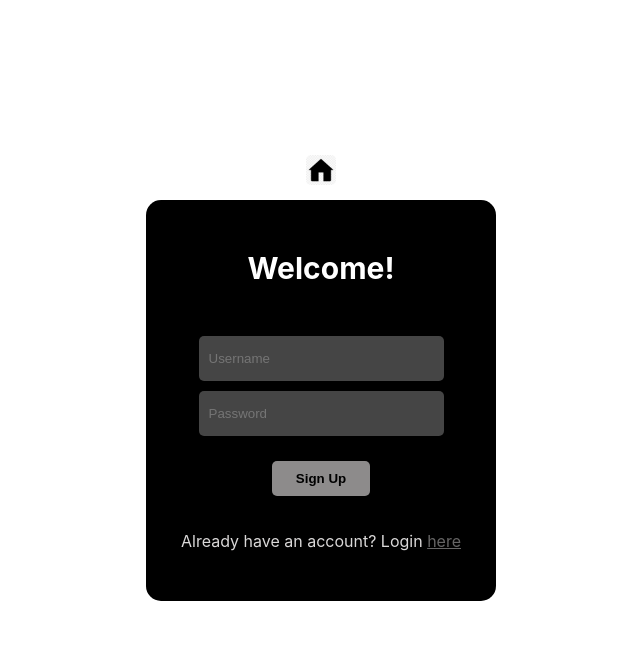
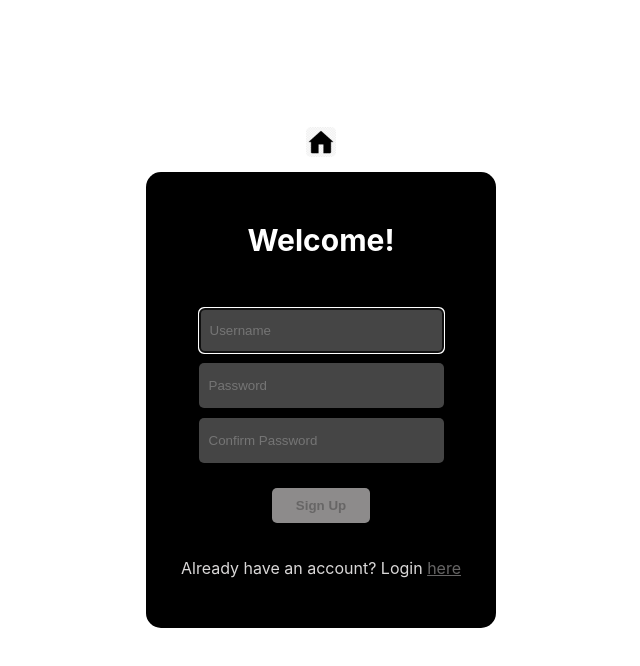
Before and after one commit to MurrK-smb/ultimate-clicker2.0, a React (Create React App) app in the folder client/: page /register in a window 1280 px wide. Shown: the top 666 px of the page, without its empty margins (319-959 px from the left). Built offline with nearby package versions, Linux system fonts and the light colour scheme.

Commit message:
make form validation

```diff
--- a/client/src/components/Popup/Popup.css
+++ b/client/src/components/Popup/Popup.css
@@ -53,6 +53,7 @@
 .popup__form-input {
   height: 45px;
   width: 100%;
+  margin-top: 10px;
   padding-left: 10px;
   color: white;
   background-color: #454545;
@@ -68,8 +69,8 @@
   border: 1px solid rgb(184, 184, 184);
 }
 
-.popup__form-input:last-of-type {
-  margin-top: 10px;
+.popup__form-input:first-of-type {
+  margin-top: 0;
 }
 
 .popup__form-submit {
@@ -91,11 +92,19 @@
   font-weight: 700;
 }
 
-.popup__sign-up {
+.popup__route {
   margin-top: 35px;
   color: #dad8d8;
 }
 
-.popup__sign-up-link {
+.popup__route-link {
   color: #666565;
 }
+
+.error-message {
+  font-size: 10px;
+}
+
+.hidden {
+  display: none;
+}
--- a/client/src/components/Popup/Popup.js
+++ b/client/src/components/Popup/Popup.js
@@ -1,8 +1,48 @@
 import "./Popup.css";
+import { useState, useRef, useEffect } from "react";
 import { useNavigate, NavLink } from "react-router-dom";
+
+const USER_REGEX = /^[A-Za-z][A-Za-z0-9_-]{2,21}$/;
+const PASS_REGEX =
+  /^(?=.*?[A-Z])(?=.*?[a-z])(?=.*?[0-9])(?=.*?[#?!@$%^&*-_]).{6,24}/;
 
 function Popup(props) {
   const navigate = useNavigate();
+  const userRef = useRef();
+  // const [userFocus, setUserFocus] = useState(false);
+
+  const [user, setUser] = useState("");
+  const [validName, setValidName] = useState(false);
+
+  const [password, setPassword] = useState("");
+  const [validPassword, setValidPassword] = useState(false);
+
+  const [confirm, setConfirm] = useState("");
+  const [validConfirm, setValidConfirm] = useState(false);
+
+  const [errorMessage, setErrorMessage] = useState("");
+  const [success, setSuccess] = useState("");
+
+  useEffect(() => {
+    userRef.current.focus();
+  }, []);
+
+  useEffect(() => {
+    const result = USER_REGEX.test(user);
+    setValidName(result);
+  }, [user]);
+
+  useEffect(() => {
+    const result = PASS_REGEX.test(password);
+    setValidPassword(result);
+
+    const match = password === confirm;
+    setValidConfirm(match);
+  }, [password, confirm]);
+
+  useEffect(() => {
+    setErrorMessage("");
+  }, [user, password, confirm]);
 
   return (
     <>
@@ -18,22 +58,75 @@ function Popup(props) {
             <input
               className="popup__form-input"
               type="text"
+              ref={userRef}
+              onChange={(e) => setUser(e.target.value)}
+              required
+              // aria-invalid={validName ? "false" : "true"}
               placeholder="Username"
+              autoComplete="off"
             />
+            <p className={user && !validName ? "error-message" : "hidden"}>
+              Must be from 3 - 20 characters long. Must begin with a letter.
+              0-9, _, - allowed.
+            </p>
             <input
               className="popup__form-input"
               type="password"
+              onChange={(e) => setPassword(e.target.value)}
+              required
               placeholder="Password"
+              autoComplete="off"
             />
-            <button className="popup__form-submit" type="submit">
+            <p
+              className={
+                password && !validPassword ? "error-message" : "hidden"
+              }
+            >
+              Must be 8 - 24 characters. Must include upper and lowercase
+              letters and include one special character
+            </p>
+            {props.data.newUser && (
+              <>
+                <input
+                  className="popup__form-input"
+                  type="password"
+                  onChange={(e) => {
+                    setConfirm(e.target.value);
+                  }}
+                  required
+                  placeholder="Confirm Password"
+                  autoComplete="off"
+                />
+                <p
+                  className={
+                    confirm && !validConfirm ? "error-message" : "hidden"
+                  }
+                >
+                  Must match password
+                </p>
+              </>
+            )}
+            {/* <p
+              ref={errorRef}
+              className={errorMessage ? "popup__error-message" : "hidden"}
+            >
+              {errorMessage}
+            </p> */}
+            <button
+              className="popup__form-submit"
+              type="submit"
+              disabled={
+                !validName || !validPassword || !validConfirm ? true : false
+              }
+            >
               <span className="popup__form-submit-text">
                 {props.data.submit}
               </span>
             </button>
           </form>
-          <p className="popup__sign-up">
+          <p className="popup__route">
             {props.data.text}
-            <NavLink className="popup__sign-up-link" to={props.data.pathname}>
+            <NavLink className="popup__route-link" to={props.data.pathname}>
               here
             </NavLink>
           </p>
--- a/client/src/components/Register/Register.js
+++ b/client/src/components/Register/Register.js
@@ -7,6 +7,7 @@ function Register() {
     submit: "Sign Up",
     text: "Already have an account? Login ",
     pathname: "/login",
+    newUser: true,
   };
 
   return <Popup data={data} />;
```
